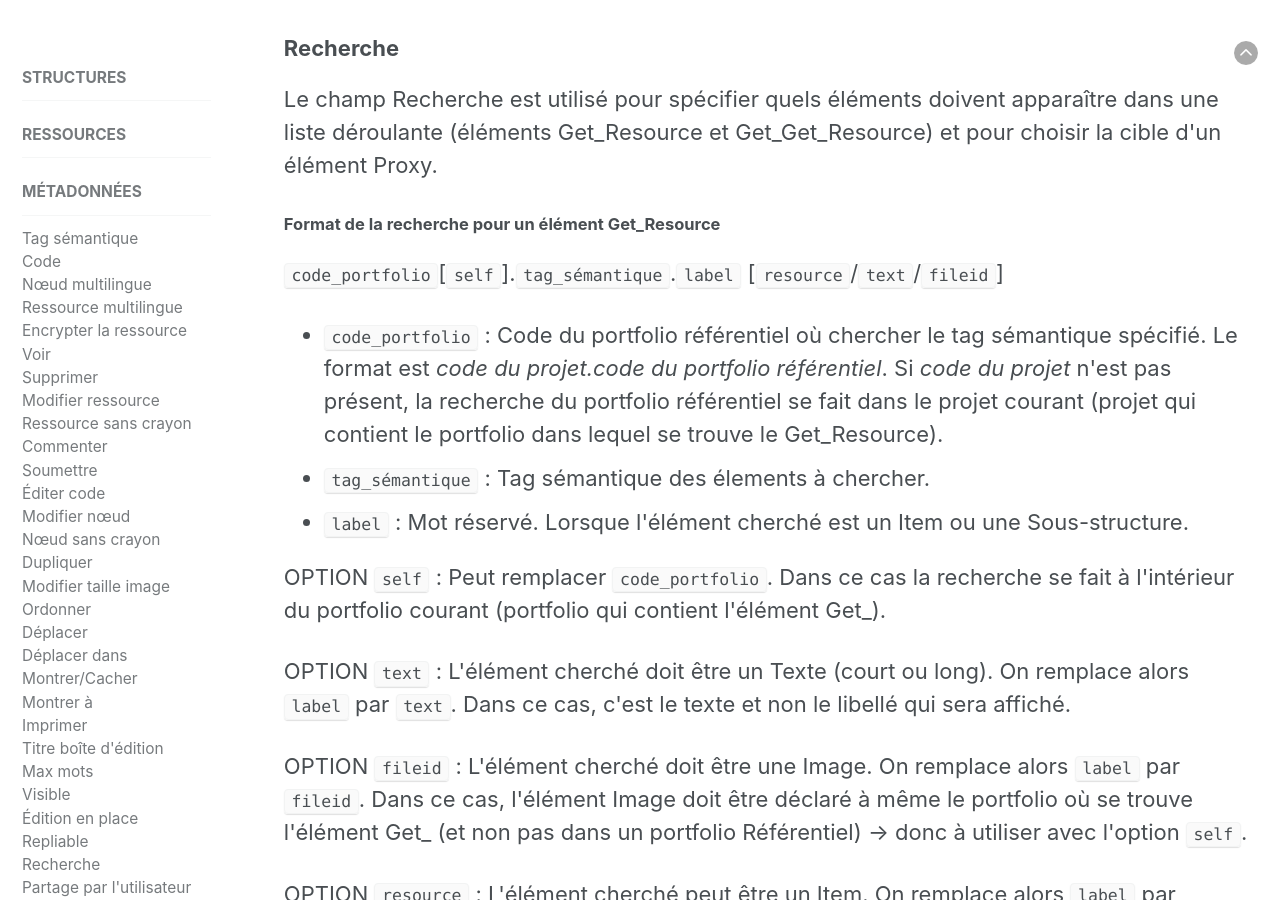
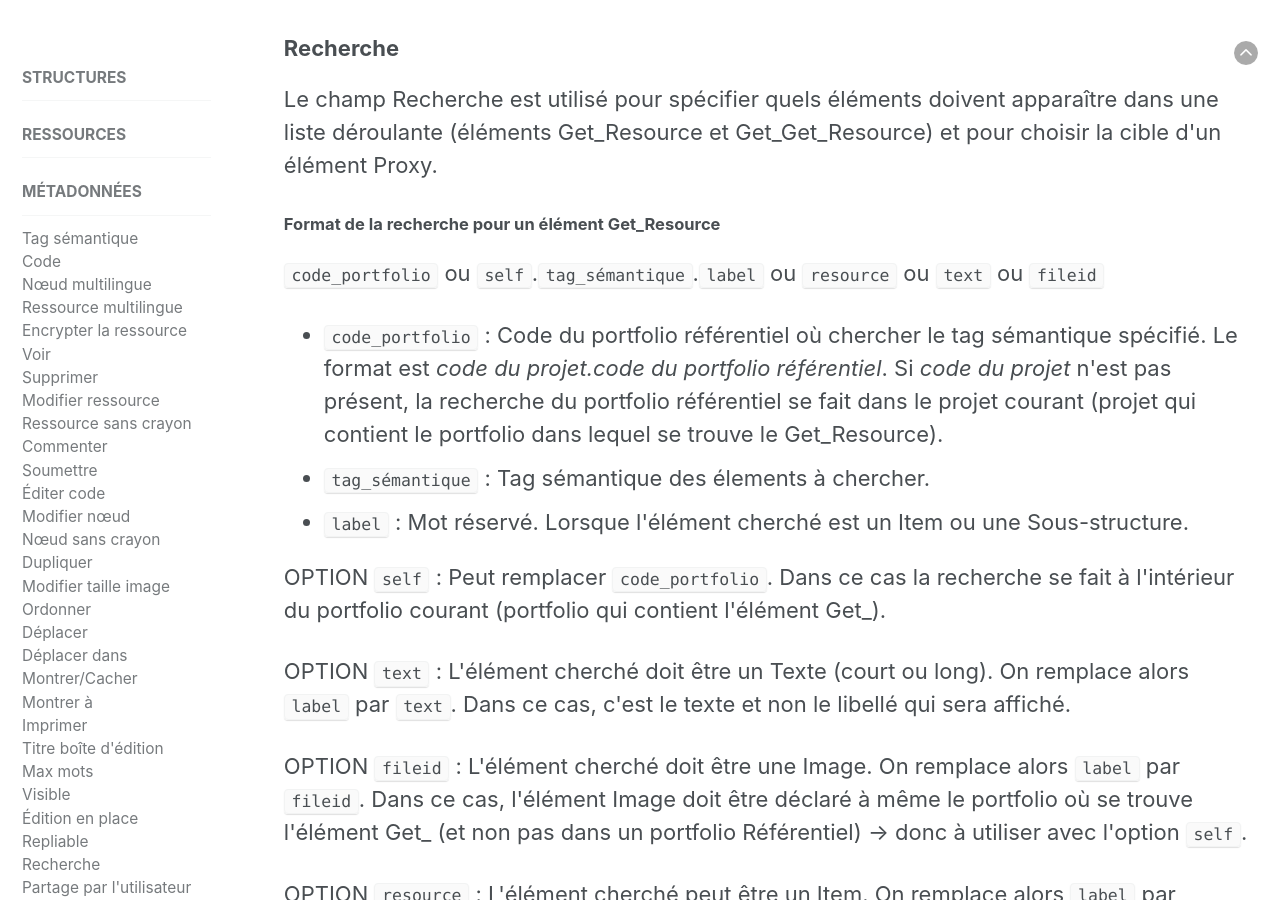
Before and after one commit to karutaproject/karuta-frontend-documentation, a Jekyll site: the page built from _pages/metadata_fr.html, in a window 1280 px wide and 900 px high, scrolled down 8613 px. Built offline with Jekyll 4.4.1, drawn with Linux system fonts in a browser that asks for light colours.

Commit message:
corrections

```diff
--- a/_pages/metadata_fr.html
+++ b/_pages/metadata_fr.html
@@ -388,8 +388,8 @@ sidebar:
 
 	<h4>Format de la recherche pour un élément Get_Resource</h4>
 	<p>
-		<code>code_portfolio</code>[<code>self</code>].<code>tag_sémantique</code>.<code>label</code>
-		[<code>resource</code>/<code>text</code>/<code>fileid</code>]
+		<code>code_portfolio</code> ou <code>self</code>.<code>tag_sémantique</code>.<code>label</code>
+		ou <code>resource</code> ou <code>text</code> ou <code>fileid</code>
 	</p>
 	<ul>
 		<li>
```
